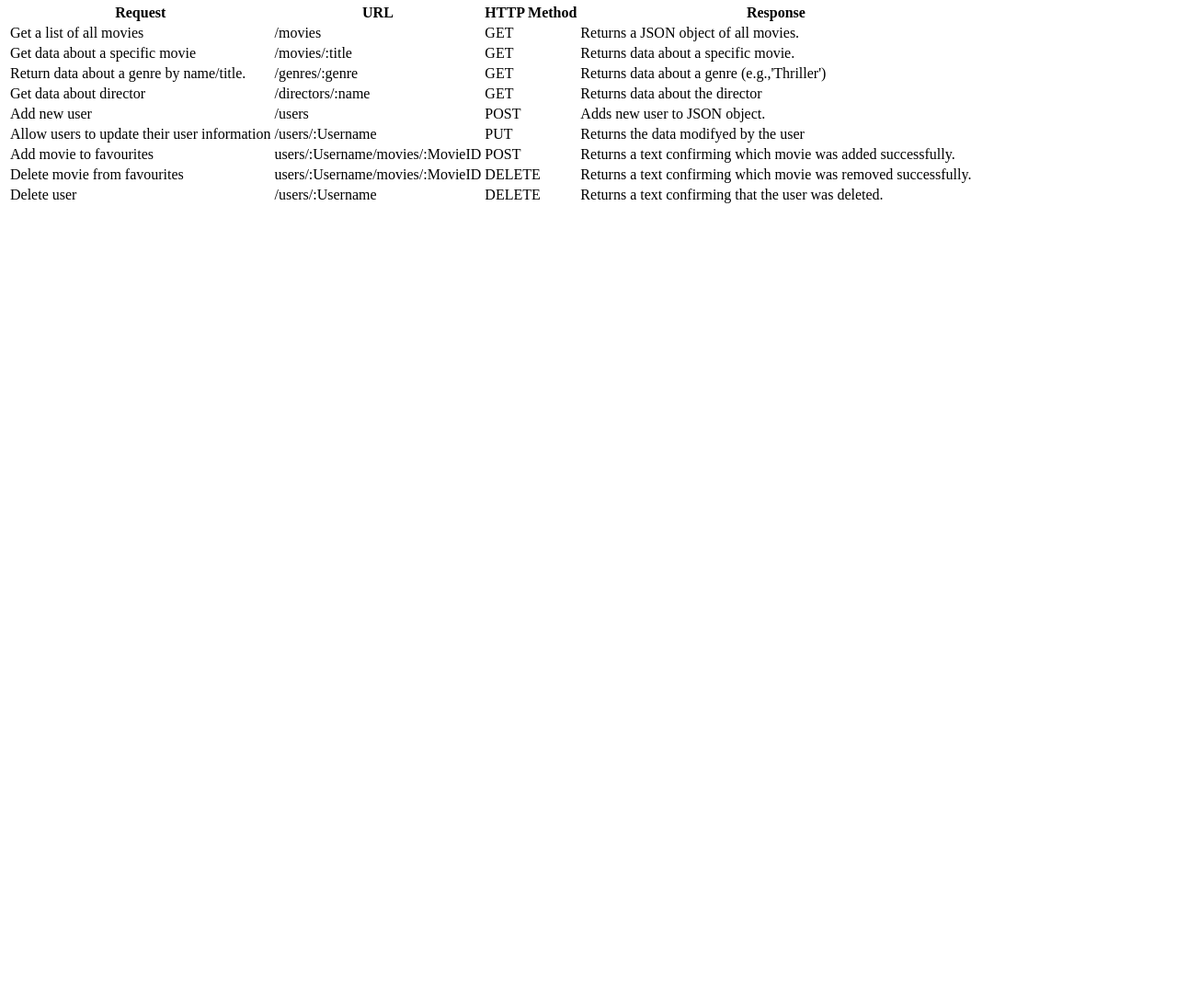
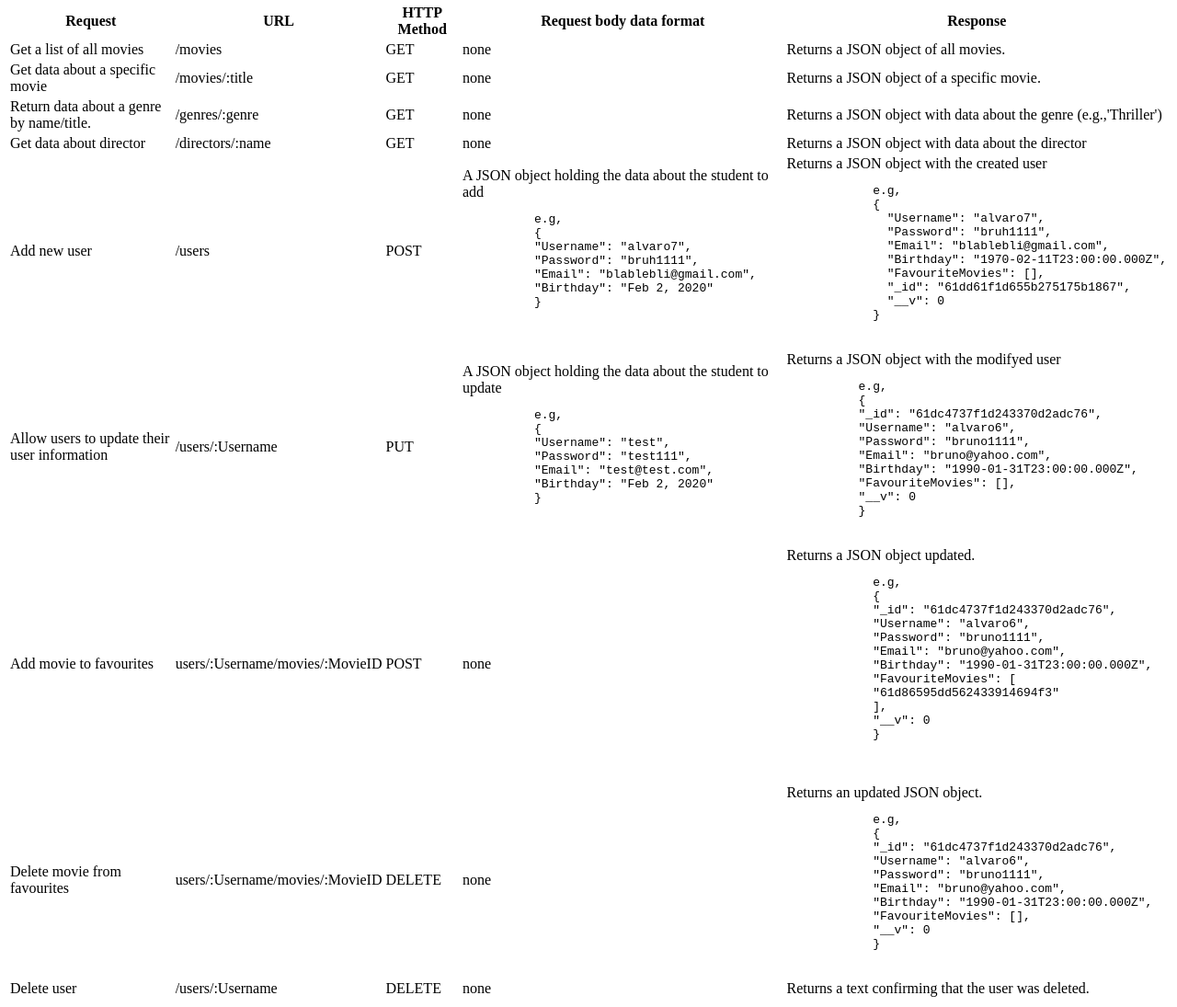
Before and after one commit to Alvaromedia/movie_api, a website: page public/documentation.html in a window 1280 px wide. Shown: the part 256-1351 px from the top of the page at 92% size. Before the commit the page ends 800 px from the top, so only its background shows below. Drawn offline with Linux system fonts and the light colour scheme.

Commit message:
Update documentation.html
Added examples and improved visuals of the table

```diff
--- a/public/documentation.html
+++ b/public/documentation.html
@@ -5,6 +5,7 @@
   <meta charset="UTF-8">
   <meta http-equiv="X-UA-Compatible" content="IE=edge">
   <meta name="viewport" content="width=device-width, initial-scale=1.0">
+  <link rel="stylesheet" href="style.css">
   <title>Document</title>
 </head>
 
@@ -31,60 +32,146 @@
         <th>Request</th>
         <th>URL</th>
         <th>HTTP Method</th>
+        <th>Request body data format</th>
         <th>Response</th>
       </tr>
       <tr>
         <td>Get a list of all movies</td>
         <td>/movies</td>
         <td>GET</td>
+        <td>none</td>
         <td>Returns a JSON object of all movies.</td>
       </tr>
       <tr>
         <td>Get data about a specific movie</td>
         <td>/movies/:title</td>
         <td>GET</td>
-        <td>Returns data about a specific movie.</td>
+        <td>none</td>
+        <td>Returns a JSON object of a specific movie.</td>
       </tr>
       <tr>
         <td>Return data about a genre by name/title.</td>
         <td>/genres/:genre</td>
         <td>GET</td>
-        <td>Returns data about a genre (e.g.,'Thriller')</td>
+        <td>none</td>
+        <td>Returns a JSON object with data about the genre (e.g.,'Thriller')</td>
       </tr>
       <tr>
         <td>Get data about director</td>
         <td>/directors/:name</td>
         <td>GET</td>
-        <td>Returns data about the director</td>
+        <td>none</td>
+        <td>Returns a JSON object with data about the director</td>
       </tr>
       <tr>
         <td>Add new user</td>
         <td>/users</td>
         <td>POST</td>
-        <td>Adds new user to JSON object.</td>
+        <td>A JSON object holding the data about the student to add
+          <pre class="example-wrapper">
+          e.g,
+          {
+          "Username": "alvaro7",
+          "Password": "bruh1111",
+          "Email": "blablebli@gmail.com",
+          "Birthday": "Feb 2, 2020"
+          }
+        </pre class="example-wrapper">
+        </td>
+        <td> Returns a JSON object with the created user
+          <pre class="example-wrapper">
+            e.g,
+            {
+              "Username": "alvaro7",
+              "Password": "bruh1111",
+              "Email": "blablebli@gmail.com",
+              "Birthday": "1970-02-11T23:00:00.000Z",
+              "FavouriteMovies": [],
+              "_id": "61dd61f1d655b275175b1867",
+              "__v": 0
+            }
+          </pre>
+        </td>
       </tr>
       <tr>
         <td>Allow users to update their user information</td>
         <td>/users/:Username</td>
         <td>PUT</td>
-        <td>Returns the data modifyed by the user</td>
+        <td>A JSON object holding the data about the student to update
+          <pre class="example-wrapper">
+          e.g,
+          {
+          "Username": "test",
+          "Password": "test111",
+          "Email": "test@test.com",
+          "Birthday": "Feb 2, 2020"
+          }
+        </pre class="example-wrapper">
+        </td>
+        <td>Returns a JSON object with the modifyed user
+          <pre class="example-wrapper">
+          e.g,
+          {
+          "_id": "61dc4737f1d243370d2adc76",
+          "Username": "alvaro6",
+          "Password": "bruno1111",
+          "Email": "bruno@yahoo.com",
+          "Birthday": "1990-01-31T23:00:00.000Z",
+          "FavouriteMovies": [],
+          "__v": 0
+          }
+        </pre class="example-wrapper">
+        </td>
       </tr>
       <tr>
         <td>Add movie to favourites</td>
         <td>users/:Username/movies/:MovieID</td>
         <td>POST</td>
-        <td>Returns a text confirming which movie was added successfully.</td>
+        <td>none</td>
+        <td>Returns a JSON object updated.
+          <pre class="example-wrapper">
+            e.g,
+            {
+            "_id": "61dc4737f1d243370d2adc76",
+            "Username": "alvaro6",
+            "Password": "bruno1111",
+            "Email": "bruno@yahoo.com",
+            "Birthday": "1990-01-31T23:00:00.000Z",
+            "FavouriteMovies": [
+            "61d86595dd562433914694f3"
+            ],
+            "__v": 0
+            }
+
+          </pre class="example-wrapper">
+
+        </td>
       </tr>
       <tr>
         <td>Delete movie from favourites</td>
         <td>users/:Username/movies/:MovieID</td>
         <td>DELETE</td>
-        <td>Returns a text confirming which movie was removed successfully.</td>
+        <td>none</td>
+        <td>Returns an updated JSON object.
+          <pre class="example-wrapper">
+            e.g,
+            {
+            "_id": "61dc4737f1d243370d2adc76",
+            "Username": "alvaro6",
+            "Password": "bruno1111",
+            "Email": "bruno@yahoo.com",
+            "Birthday": "1990-01-31T23:00:00.000Z",
+            "FavouriteMovies": [],
+            "__v": 0
+            }
+          </pre class="example-wrapper">
+        </td>
       </tr>
       <tr>
         <td>Delete user</td>
         <td>/users/:Username</td>
         <td>DELETE</td>
+        <td>none</td>
         <td>Returns a text confirming that the user was deleted.</td>
       </tr>
     </table>
```
